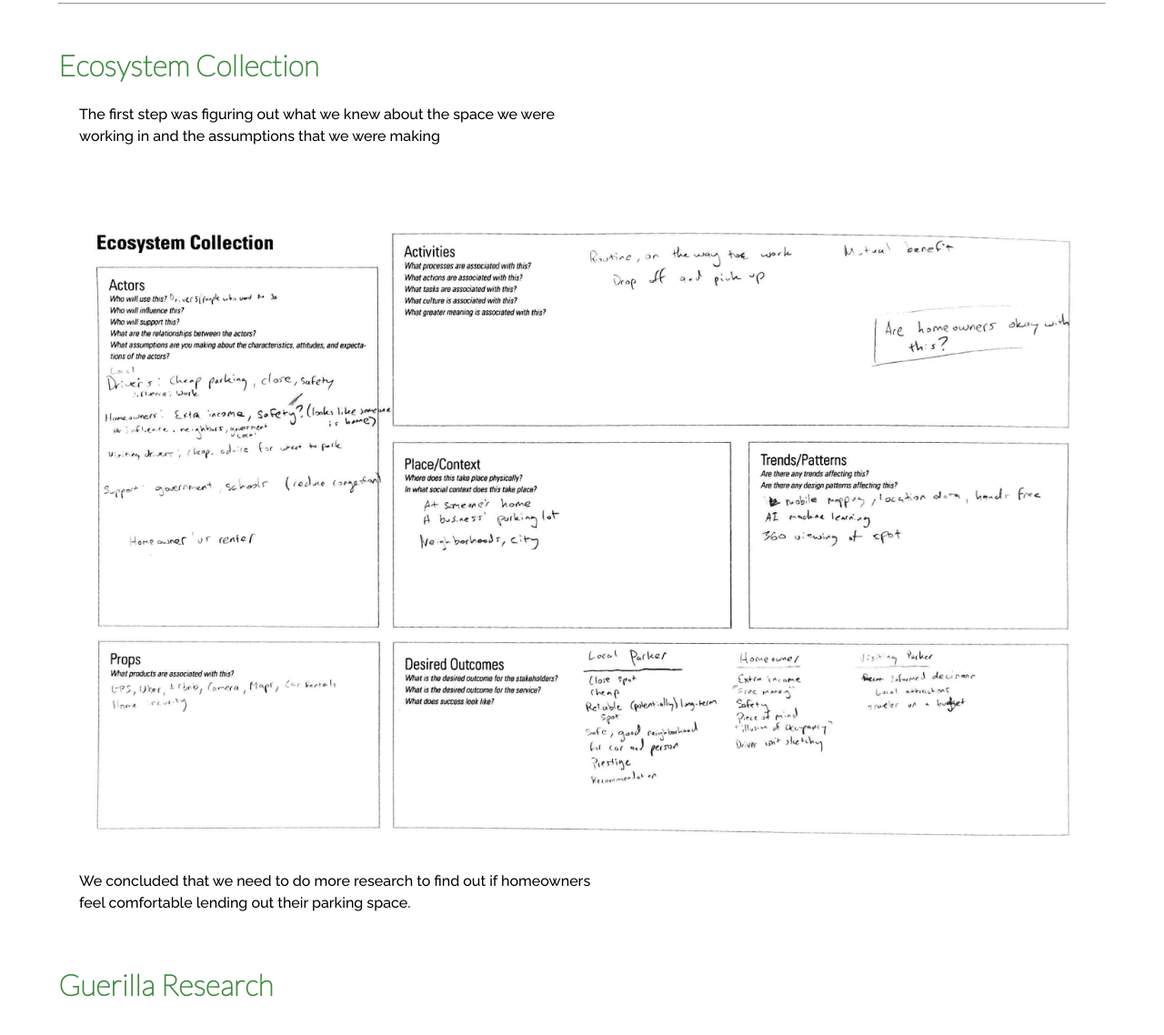
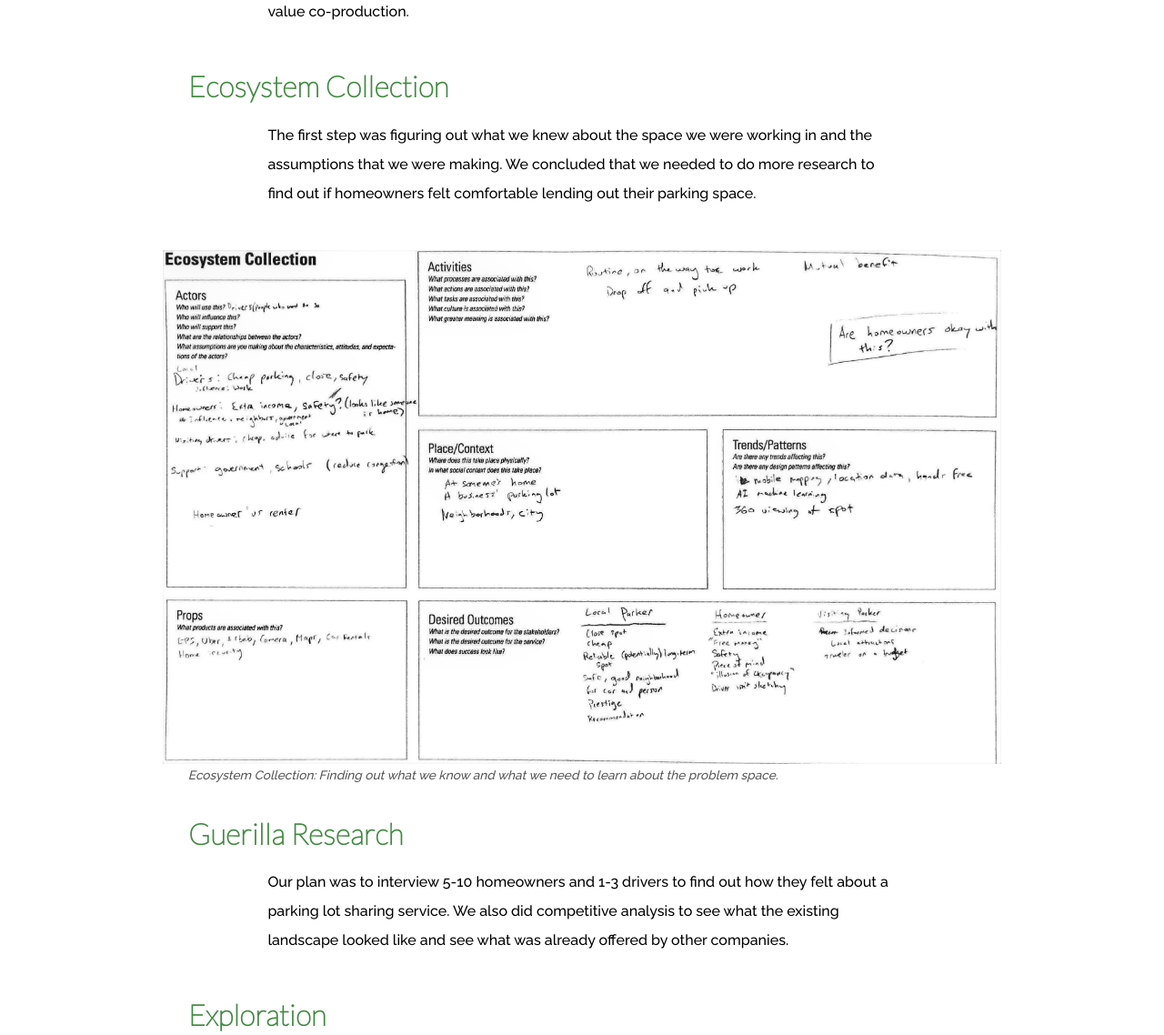
Before and after one commit to smcdavid/smcdavid.github.io, a plain HTML site: page msd.html in a window 1280 px wide. Shown: the part 669-1807 px from the top of the page at 91% size. Drawn offline with nearby package versions, Linux system fonts and the light colour scheme.

Commit message:
continued progress on portfolio

```diff
--- a/css/styles.css
+++ b/css/styles.css
@@ -20,6 +20,11 @@ a {
 	color:#000;
 }
 
+a:hover {
+	color:#3f893f;
+	transition:ease 1s;
+}
+
 header {
 	overflow:hidden;
 	padding:0 1%;
@@ -33,7 +38,6 @@ header a {
 
 header a:hover {
 	color:#000;
-	transition:ease 1s;
 }
 
 
@@ -73,6 +77,7 @@ h3 {
 	font-size: 200%;
 	color:#3f893f;
 	margin-bottom:2%;
+	margin-left:3%
 }
 
 #homelink {
@@ -83,32 +88,6 @@ h3 {
 h4 {
 	margin-bottom:3%;
 	font-size:150%;
-}
-
-
-table {
-	border-spacing: 3em;
-}
-
-.card {
-    transition: 0.3s;
-}
-
-.card:hover {
-    box-shadow: 0 8px 16px 0 rgba(68,102,255,0.4);
-	transition:ease 1s;
-}
-
-.card img {
-	border:1px #ccc double;
-}
-
-.card p {
-	width:100%;
-}
-
-.container {
-    padding: 5% 1em;
 }
 
 .wrapper {
@@ -123,6 +102,11 @@ main section {
 
 .last {
 	margin-bottom:5%;
+}
+
+.center {
+	width:80%;
+	margin:0 auto;
 }
 
 .left {
@@ -147,10 +131,10 @@ img {
 }
 
 p {
+	margin:0 auto;
 	margin-bottom:5%;
-	margin-left:2%;
-	line-height:1.5em;
-	width:50%;
+	line-height:2em;
+	width:75%;
 }
 
 p a {
@@ -168,6 +152,17 @@ p a:hover {
 hr {
 	margin-bottom:4%;
 	fill:#3f893f;
+}
+
+figure {
+	margin-bottom:4%;
+}
+
+figcaption {
+	font-size:85%;
+	margin-left:3%;
+	color:#555;
+	font-style: italic;
 }
 
 footer ul {
@@ -193,7 +188,6 @@ footer a {
 
 footer a:hover {
 	color:black;
-	transition:ease 1s;
 }
 
 #contactMe {
@@ -226,3 +220,28 @@ footer a:hover {
     background-position:bottom;
     background-size:95%;
 }
+
+/*CSS for Cards on Index Page*/
+table {
+	border-spacing: 3em;
+}
+
+.card {
+    transition: 0.3s;
+}
+
+.card:hover {
+    box-shadow: 0 8px 16px 0 rgba(68,102,255,0.4);
+}
+
+.card img {
+	border:1px #ccc double;
+}
+
+.card p {
+	width:100%;
+}
+
+.container {
+    padding: 5% 1em;
+}
--- a/msd.html
+++ b/msd.html
@@ -22,9 +22,8 @@
 			<h3 id="homelink"><a href="index.html">Shunta McDavid</a></h3>
 		</header>
 
-
-		<main id="work">
-			<div class="wrapper">
+		<div class="wrapper">
+			<main id="work">
 				<div>
 					<h1>Peer Park</h1>
 					<h4>Mobile Apps, Peer Economy, and Value Co-Production</h4>
@@ -33,19 +32,23 @@
 				<section><b>Timeframe: </b>Four weeks</section>
 				<section><b>Methods: </b>Ecosystem Collection Map, Storyboarding, Personas, Guerrilla Research, Wireframing</section>
 				<section class="last"><b>Tools: </b>Sketch, Keynote, Adobe Photoshop</section>
+				<hr>
+			</main>
 
+			<aside class="center">
 				<h3>Summary</h3>
 				<p>Our team was tasked with designing the User Experience for a peer economy mobile app. We had to select from one of four target areas. We selected homeowners with parkings spaces and drivers with limited parking options. Using the mobile platform we created PeerPark, a system that would bring two different user roles, with different goals, together in value co-production.</p>
 
-				<hr>
-
 				<h3>Ecosystem Collection</h3>
-				<p>The first step was figuring out what we knew about the space we were working in and the assumptions that we were making</p>
-				<img src="images/mobileservicedesign/ecosystem%20collection.jpg" atl="ecosystem collection">
-				<p>We concluded that we need to do more research to find out if homeowners feel comfortable lending out their parking space.</p>
+				<p>The first step was figuring out what we knew about the space we were working in and the assumptions that we were making. We concluded that we needed to do more research to find out if homeowners felt comfortable lending out their parking space.</p>
+				<figure>
+					<img src="images/mobileservicedesign/ecosystemcollection.jpg" atl="ecosystem collection">
+					<figcaption>Ecosystem Collection: Finding out what we know and what we need to learn about the problem space.</figcaption>
+				</figure>
 
 				<h3>Guerilla Research</h3>
-				<p></p>
+				<p>Our plan was to interview 5-10 homeowners and 1-3 drivers to find out how they felt about a parking lot sharing service. We also did competitive analysis to see what the existing landscape looked like and see what was already offered by other companies.</p>
+
 
 				<h3>Exploration</h3>
 				<p></p>
@@ -61,20 +64,18 @@
 
 				<h3>Presentation</h3>
 				<p></p>
-
-
-			</div>
-	  </main>
-
+	  		</aside>
+	  	</div>
 
 		<footer id="contactMe">
 			<div class="wrapper">
 				<div class="right">
 					<h1 id="portfolio">Contact Me</h1>
 					<ul>
-						<li><a href="mailto:shuntamcd@gmail.com" target="_top">shuntamcd@gmail.com</a></li>
-						<li><a href="">Resume</a></li>
+						<li><a href="mailto:shuntamcd@gmail.com?Subject=Hey%20Shunta" target="_top">shuntamcd[at]gmail.com</a></li>
+						<li><a href="files/Shunta%20McDavid%20Resume%2020170223.pdf">Resume</a></li>
 						<li><a href="https://www.linkedin.com/in/smcdavid" target="_blank" >LinkedIn</a></li>
+						<li><a href="https://github.com/smcdavid" target="_blank" >GitHub</a></li>
 
 					</ul>
 				</div>
@@ -82,5 +83,15 @@
 		</footer>
 
 	<script src="./js/code.js"></script>
+	<script>
+  (function(i,s,o,g,r,a,m){i['GoogleAnalyticsObject']=r;i[r]=i[r]||function(){
+  (i[r].q=i[r].q||[]).push(arguments)},i[r].l=1*new Date();a=s.createElement(o),
+  m=s.getElementsByTagName(o)[0];a.async=1;a.src=g;m.parentNode.insertBefore(a,m)
+  })(window,document,'script','https://www.google-analytics.com/analytics.js','ga');
+
+  ga('create', 'UA-93702503-1', 'auto');
+  ga('send', 'pageview');
+
+</script>
   </body>
 </html>
```
Also changed, not shown: aboutme.html (+7 -6 lines), index.html (+4 -5 lines), images/mobileservicedesign/ecosystemcollection.jpg (added).
